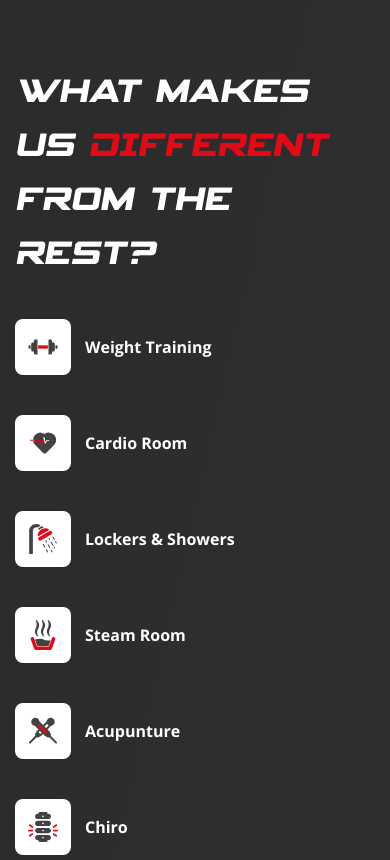
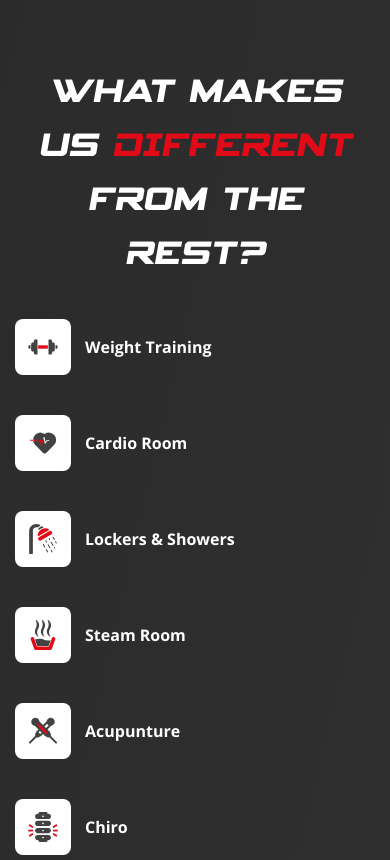
Before and after one commit to ahtishamcitrok/panthergym, a website: page public/index.html in a window 390 px wide. Shown: the part 4913-5773 px from the top of the page. Drawn offline with nearby package versions, Linux system fonts and the light colour scheme; files whose address does not match are found by name.

Commit message:
class changes

```diff
--- a/public/index.html
+++ b/public/index.html
@@ -219,7 +219,7 @@
                         <img src="./img/what-make-img.png" alt="">
                     </div>
                     <div class="what-make-right lg:w-[60%]">
-                        <h2 class="font-spyagency text-base-0 text-4xl  max-w-550 pb-40 ">WHAT MAKES US <span
+                        <h2 class="font-spyagency text-base-0 text-4xl text-center sm:text-start max-w-550 pb-40 ">WHAT MAKES US <span
                                 class="red"> DIFFERENT </span> FROM THE REST?</h2>
                         <div class="make-icon-parent grid grid-cols-1 sm:grid-cols-2 xl:grid-cols-3 gap-[40px] lg:gap-[74px] justify-space-between">
                             <div class="make-icon-child flex items-center">
```
Also changed, not shown: public/css/output.css.
